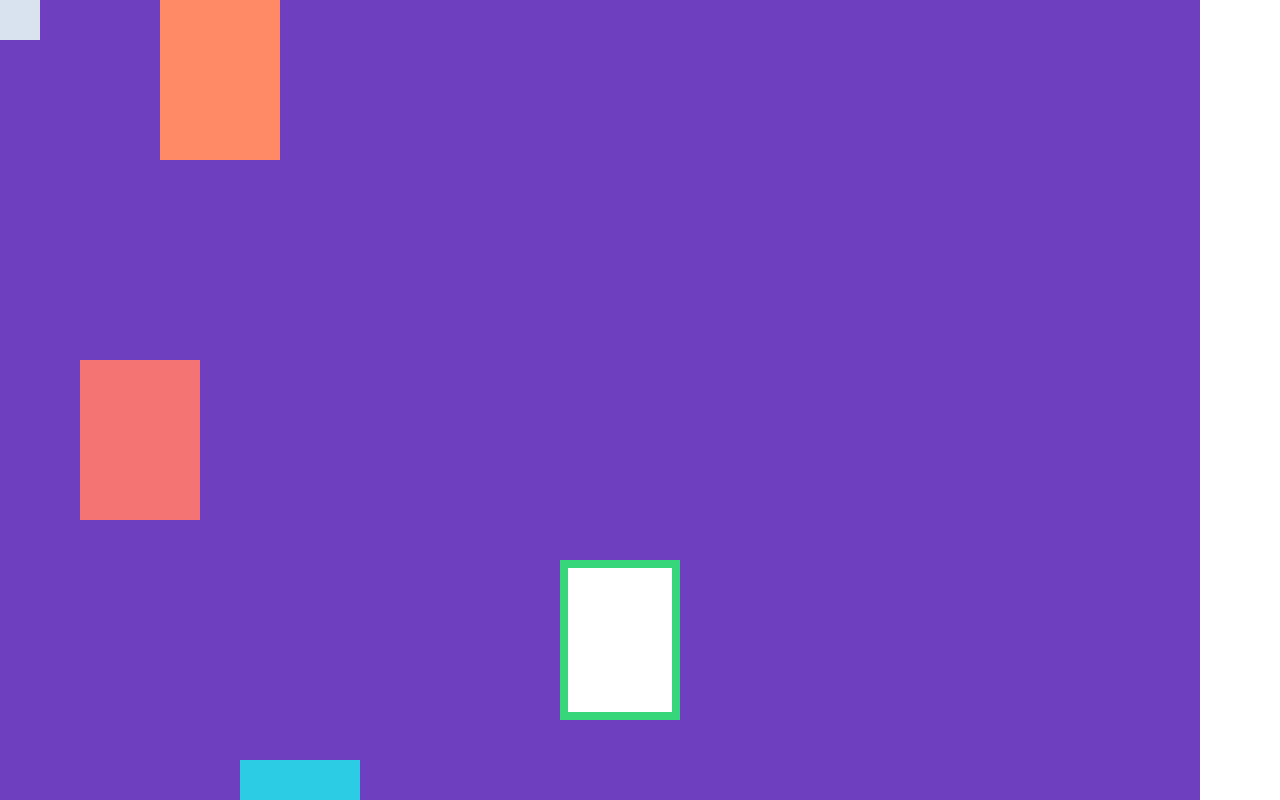
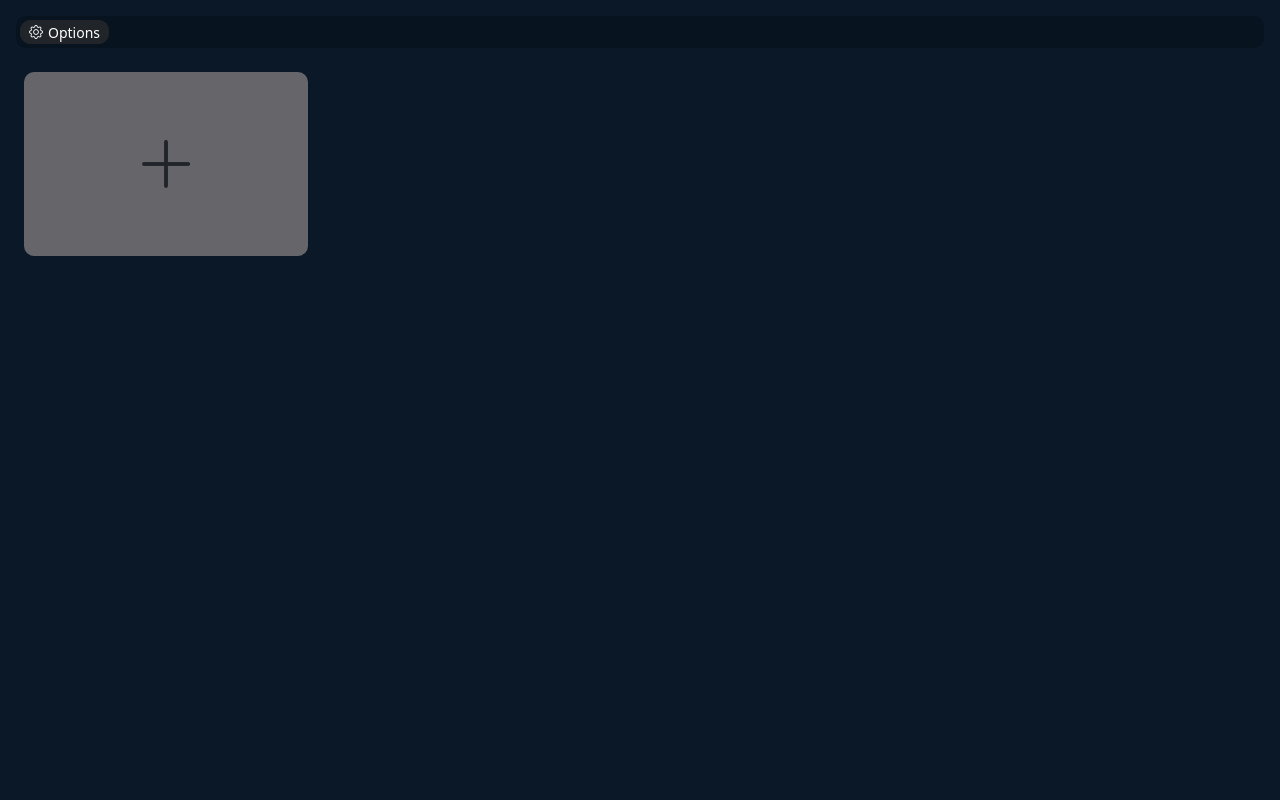
Before and after one commit to Dedo4k/Dashboard, a React (Create React App) app: page / in a window 1280 px wide. Shown: the top 800 px of the page. Built offline with nearby package versions, Linux system fonts and the light colour scheme; the HTML template or start-up script is replaced by a standard one.

Commit message:
DASH-11 grid was integrated to dashboard

```diff
--- a/src/App.tsx
+++ b/src/App.tsx
@@ -1,7 +1,7 @@
 import './App.css';
 
 import React from 'react';
-import {Grid, GridElement} from "./components/grid";
+import {Dashboard} from './components/dashboard';
 
 class App extends React.Component<any, any> {
 
@@ -9,16 +9,7 @@ class App extends React.Component<any, any> {
         return (
             <div className="App">
                 <div className={"dashboard-view"}>
-                    {/*<Dashboard></Dashboard>*/}
-                    <Grid rows={30} cols={30} cellSize={40} color={"#6E40BF"}>
-                        <GridElement row={1} col={1} width={1} height={1} color={"#D9E3F0"}></GridElement>
-                        <GridElement row={1} col={5} width={3} height={4} color={"#FF8A65"}></GridElement>
-                        <GridElement row={10} col={3} width={3} height={4} color={"#F47373"}></GridElement>
-                        <GridElement row={15} col={15} width={3} height={4} color={"#37D67A"}>
-                            <div></div>
-                        </GridElement>
-                        <GridElement row={20} col={7} width={3} height={4} color={"#2CCCE4"}></GridElement>
-                    </Grid>
+                    <Dashboard></Dashboard>
                 </div>
             </div>
         );
--- a/src/components/dashboard/Dashboard.tsx
+++ b/src/components/dashboard/Dashboard.tsx
@@ -3,6 +3,7 @@ import "./styles.css";
 import React, {Fragment} from "react";
 import {DashboardNavbar} from "./dashboard-navbar";
 import {EmptyElement} from "./empty-element";
+import {Grid, GridElement} from "../grid";
 
 export type DashboardProps = {}
 
@@ -42,14 +43,21 @@ class Dashboard extends React.Component<DashboardProps, DashboardState> {
     render() {
         const {elements} = this.state;
 
+        const cells = Math.trunc(window.innerWidth / 10) - 5;
+
         return <Fragment>
             <div className={"dashboard-container"}>
                 <DashboardNavbar/>
                 <div className={"dashboard"}>
-                    {
-                        elements.map((el, index) => <Fragment key={index}>{el}</Fragment>)
-                    }
-                    <EmptyElement dashboard={this}/>
+                    <Grid rows={cells} cols={cells} cellSize={10}>
+                        {
+                            elements.map((el, index) =>
+                                <GridElement row={1} col={1} width={40} height={40} key={index}>{el}</GridElement>)
+                        }
+                        <GridElement row={1} col={1} width={30} height={20}>
+                            <EmptyElement dashboard={this}/>
+                        </GridElement>
+                    </Grid>
                 </div>
             </div>
         </Fragment>;
--- a/src/components/grid/styles.css
+++ b/src/components/grid/styles.css
@@ -3,7 +3,7 @@
 }
 
 .grid-element {
-    position: relative;
+
 }
 
 .grid-element-content {
@@ -14,7 +14,6 @@
 }
 
 .grid-element-content > * {
-    background-color: white;
     width: 100%;
     height: 100%;
 }
```
